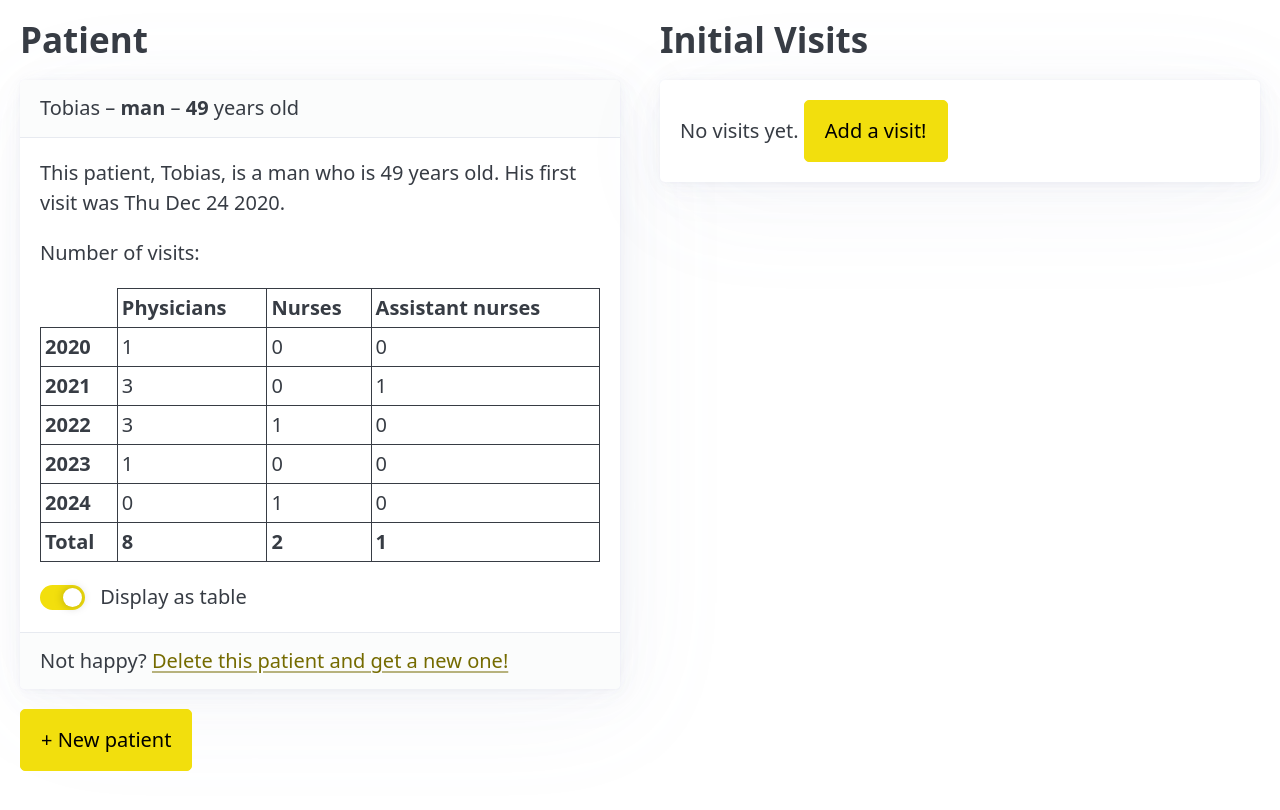
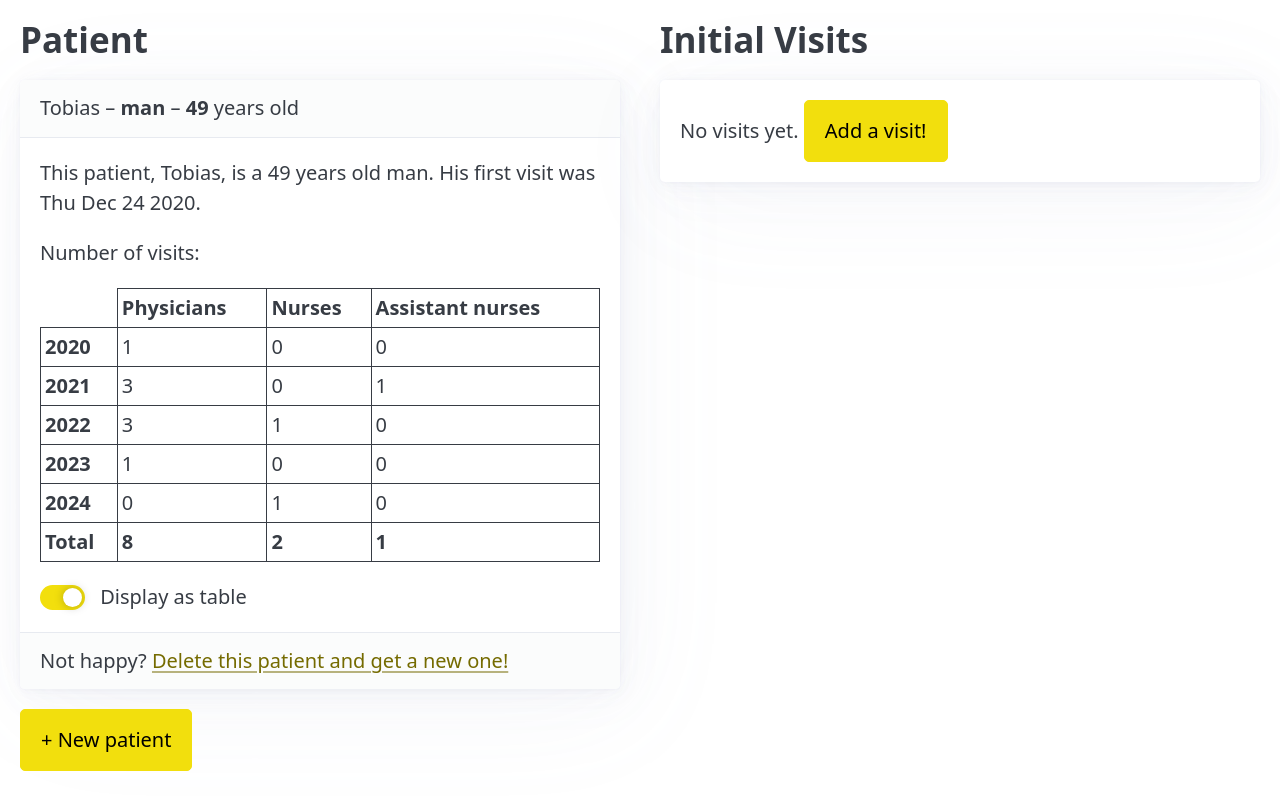
Before and after one commit to CMDJojo/ehr-param-generator, a Vue app: page / in a window 1280 px wide. Built offline with nearby package versions, Linux system fonts and the light colour scheme.

Commit message:
Chagned order of age and gender

```diff
--- a/src/components/PatientView.vue
+++ b/src/components/PatientView.vue
@@ -1,7 +1,7 @@
 <script setup lang="ts">
 import { Patient } from '@/ts/patient'
 import { ifGender } from '@/ts/types'
-import { ref, defineProps } from 'vue'
+import { ref } from 'vue'
 
 defineProps<{ patient: Patient }>()
 
@@ -10,8 +10,9 @@ const displayTable = ref(true)
 
 <template>
   <p>
-    This patient, {{ patient.name }}, is a {{ ifGender(patient.gender, 'man', 'woman') }} who is
-    {{ patient.age }} years old. {{ ifGender(patient.gender, 'His', 'Her') }} first visit was
+    This patient, {{ patient.name }}, is a {{ patient.age }} years old
+    {{ ifGender(patient.gender, 'man', 'woman') }}.
+    {{ ifGender(patient.gender, 'His', 'Her') }} first visit was
     {{ patient.firstVisitDate.toDateString() }}.
   </p>
 
```
